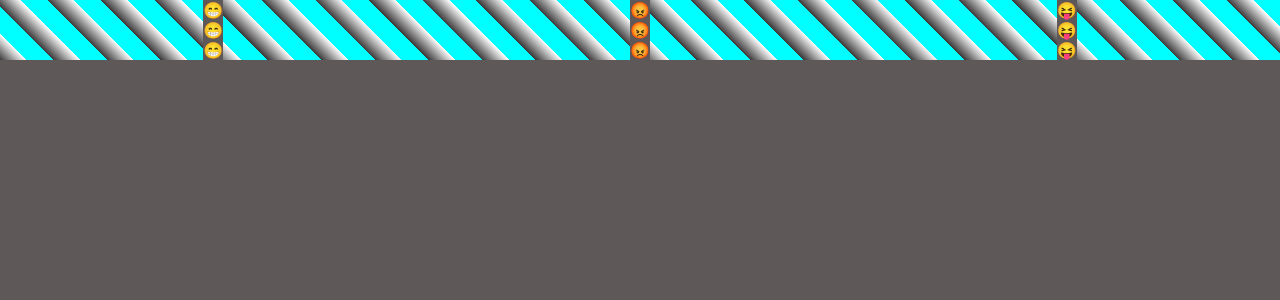
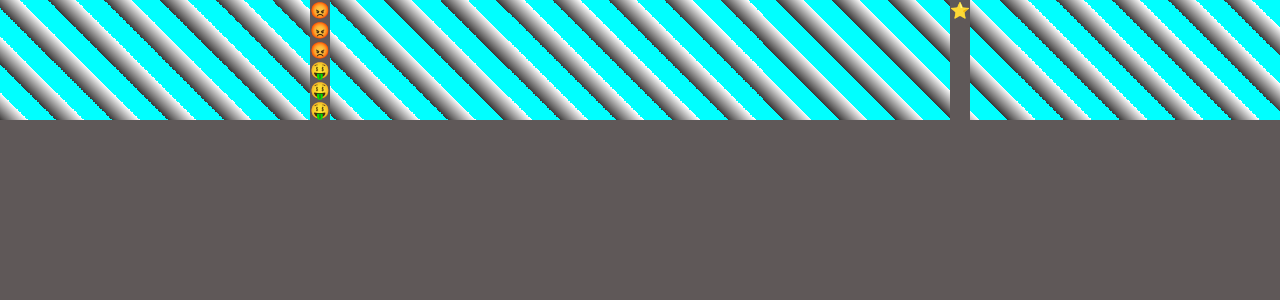
Before and after one commit to DanielLinker/Star_Rating, a React (Create React App) app: page / in a window 1280 px wide. Shown: the top 300 px of the page. Built offline with nearby package versions, Linux system fonts and the light colour scheme.

Commit message:
componente ready

```diff
--- a/src/App.tsx
+++ b/src/App.tsx
@@ -1,49 +1,22 @@
 import React from 'react';
 import './App.css';
+import Smiles from "./components/Smiles_Directory/Smyles";
+import {Rating} from "./components/Rating_Directory/Rating";
 
 //function declaration
 function App (){
     //Gibt was aus wichtig
 
-    //Gibt zurück
+    //Gibt zurück 🖕
   return (
     <div className='position'>
       <Smiles/>
-      <Angry />
-      <TongueShower/>
+      <Rating/>
     </div>
   );
 }
 
 
-function Smiles (){
-  return (
-      <div>
-        <div>😁</div>
-        <div>😁</div>
-        <div>😁</div>
-      </div>
-  );
-}
 
-function Angry (){
-  return (
-      <div>
-        <div>😡</div>
-        <div>😡</div>
-        <div>😡</div>
-      </div>
-  );
-}
-
-function TongueShower (){
-  return (
-      <div>
-        <div>😝</div>
-        <div>😝</div>
-        <div>😝</div>
-      </div>
-  );
-}
 
 export default App;
--- /dev/null
+++ b/src/components/Rating_Directory/Rating.tsx
@@ -0,0 +1,13 @@
+import React from "react";
+
+export function Rating() {
+    return (
+        <>
+            <Star/>
+        </>
+    )
+}
+
+function Star() {
+    return <div>⭐️</div>;
+}
--- /dev/null
+++ b/src/components/Smiles_Directory/Smyles.tsx
@@ -0,0 +1,34 @@
+import React from "react";
+
+
+function Smiles (){
+    return (
+        <div>
+            <SmilesAngry/>
+            <SmilesTongueShower/>
+        </div>
+    );
+}
+
+function SmilesAngry (){
+    return (
+        <div>
+            <div>😡</div>
+            <div>😡</div>
+            <div>😡</div>
+        </div>
+    );
+}
+
+function SmilesTongueShower (){
+    return (
+        <div>
+            <div>🤑</div>
+            <div>🤑</div>
+            <div>🤑</div>
+
+        </div>
+    );
+}
+
+export  default Smiles;
```
